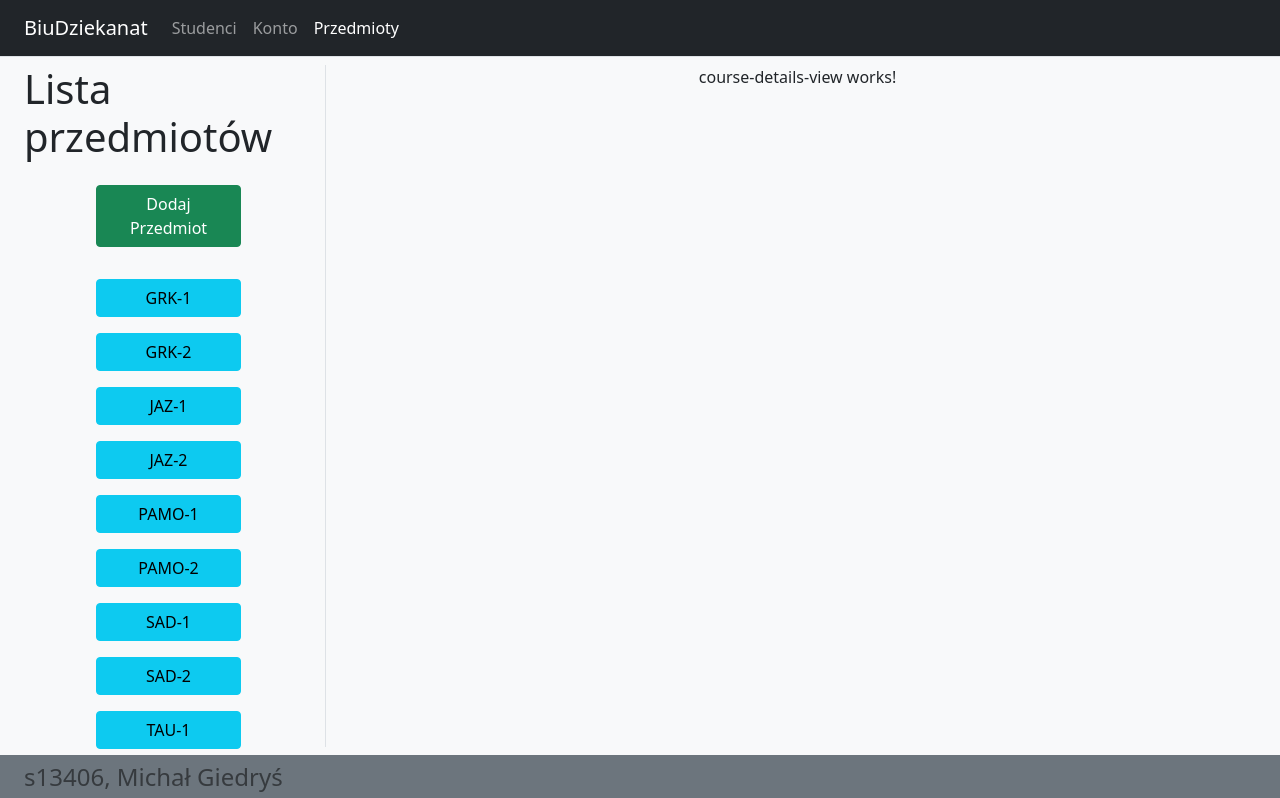
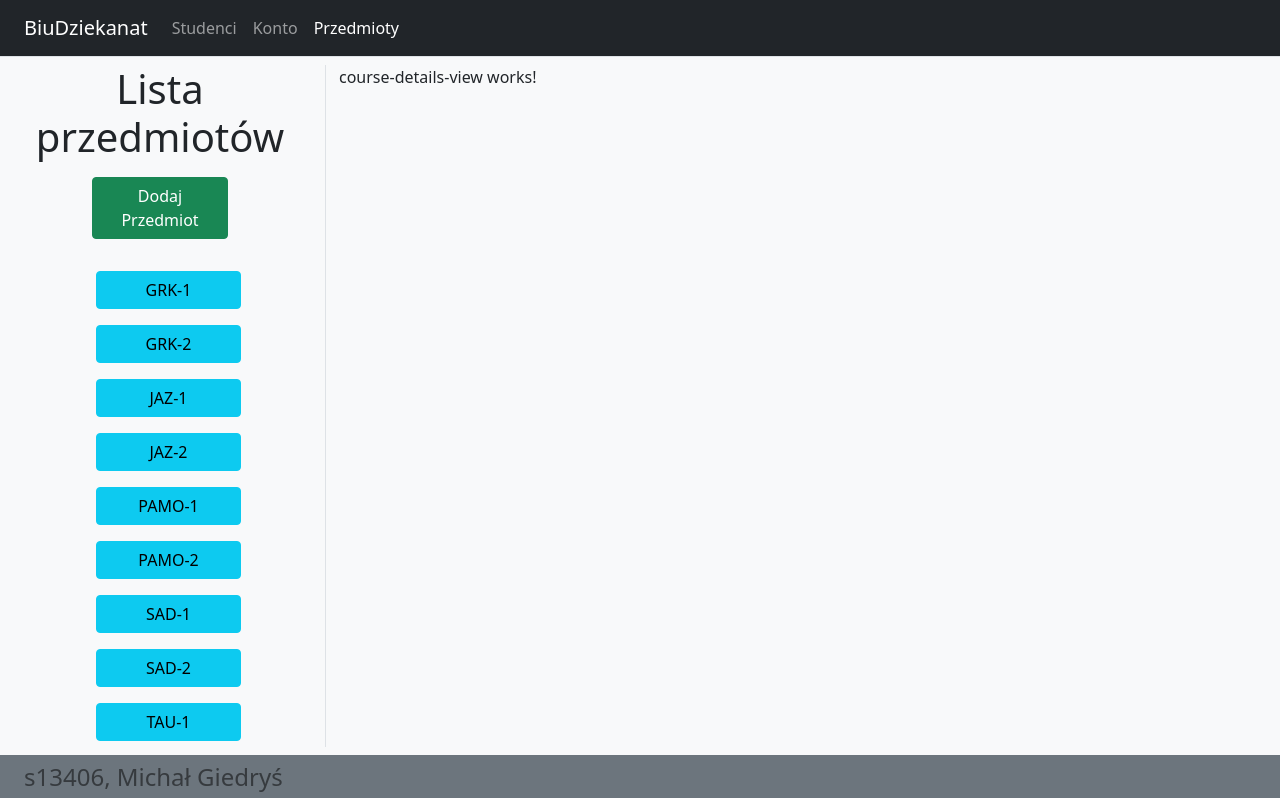
Before and after one commit to giedrys-michal/ITN_BIU, an Angular app in the folder BiuDziekanat/: page /courses in a window 1280 px wide. Shown: the top 798 px of the page. Built offline with nearby package versions, Linux system fonts and the light colour scheme.

Commit message:
Update coursesListView component - correct courses list vertical overflow
Update coursesListView component - correct courses list vertical overflow

```diff
--- a/BiuDziekanat/src/app/coursesView/courses-list-view/courses-list-view.component.html
+++ b/BiuDziekanat/src/app/coursesView/courses-list-view/courses-list-view.component.html
@@ -1,7 +1,13 @@
-<h1>Lista przedmiotów</h1>
-<div class="w-50 my-2">
-  <button type="button" class="btn btn-success w-100 mt-2 mb-4" (click)="openModal(coursesModalTemplate)">Dodaj Przedmiot</button>
-  <button *ngFor="let course of courses" type="button" class="btn btn-info w-100 my-2">{{course.name}}</button>
+<div class="col-sm h-100">
+  <div class="d-flex flex-column text-center h-100">
+    <div style="margin-right: 17px;">
+      <h1>Lista przedmiotów</h1>
+      <button type="button" class="btn btn-success w-50 mt-2 mb-4" (click)="openModal(coursesModalTemplate)">Dodaj Przedmiot</button>
+    </div>
+    <div class="d-flex flex-column align-items-center" style="overflow-y: scroll;">
+      <button *ngFor="let course of courses" type="button" class="btn btn-info w-50 my-2">{{course.name}}</button>
+    </div>
+  </div>
 </div>
 
 <ng-template #coursesModalTemplate>
@@ -12,8 +18,10 @@
     </button>
   </div>
   <div class="modal-body">
-    <input [(ngModel)]="newCourseProps.name" type="text" class="form-control my-3" placeholder="Nazwa przedmiotu" aria-label="New course name">
-    <p *ngIf="newCourseProps.wasCourseAdditionAttempted" class={{newCourseProps.msgStyle}}>{{newCourseProps.msgText}}</p>
+    <input [(ngModel)]="newCourseProps.name" type="text" class="form-control my-3" placeholder="Nazwa przedmiotu"
+      aria-label="New course name">
+    <p *ngIf="newCourseProps.wasCourseAdditionAttempted" class={{newCourseProps.msgStyle}}>{{newCourseProps.msgText}}
+    </p>
   </div>
   <div class="modal-footer">
     <button type="button" class="btn btn-secondary" (click)="hideModal()" data-dismiss="modal">Anuluj</button>
--- a/BiuDziekanat/src/app/coursesView/courses-main-view/courses-main-view.component.html
+++ b/BiuDziekanat/src/app/coursesView/courses-main-view/courses-main-view.component.html
@@ -1,10 +1,10 @@
 <div class="col-12 h-100 px-4 py-2">
   <div class="row h-100">
     <div class="col-3 h-100" style="border-right: solid #dee2e6 1px;">
-      <app-courses-list-view class="d-flex flex-column align-items-center w-100"></app-courses-list-view>
+      <app-courses-list-view></app-courses-list-view>
     </div>
     <div class="col-9 h-100" style="border-left: solid transparent 1px;">
-      <app-course-details-view class="d-flex justify-content-center w-100"></app-course-details-view>
+      <app-course-details-view></app-course-details-view>
     </div>
   </div>
 </div>
```
Also changed, not shown: 1 other file (tests, documents, lock files or other folders).
